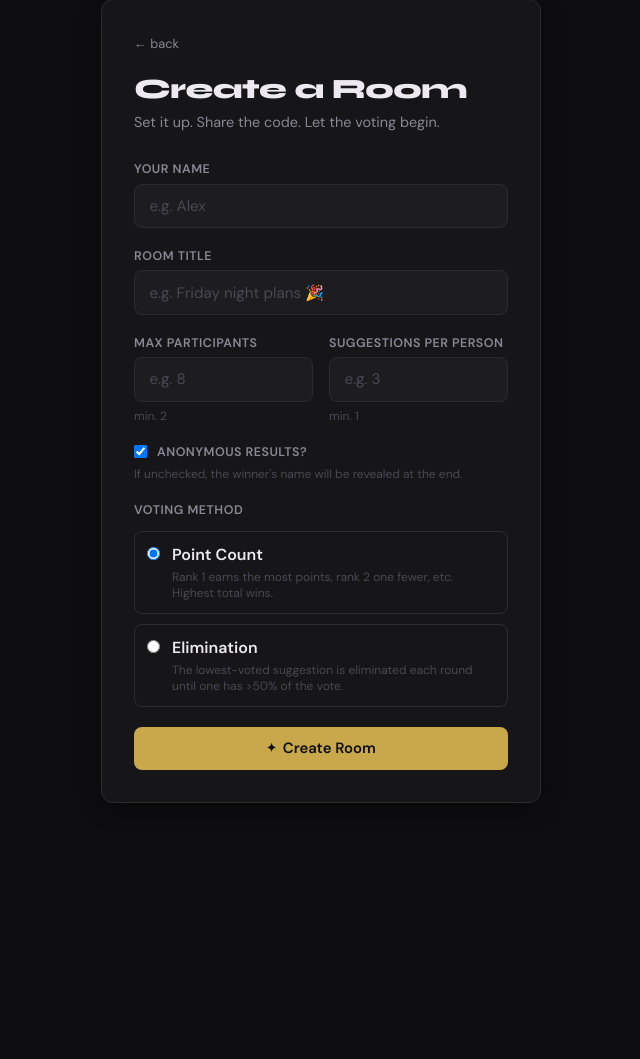
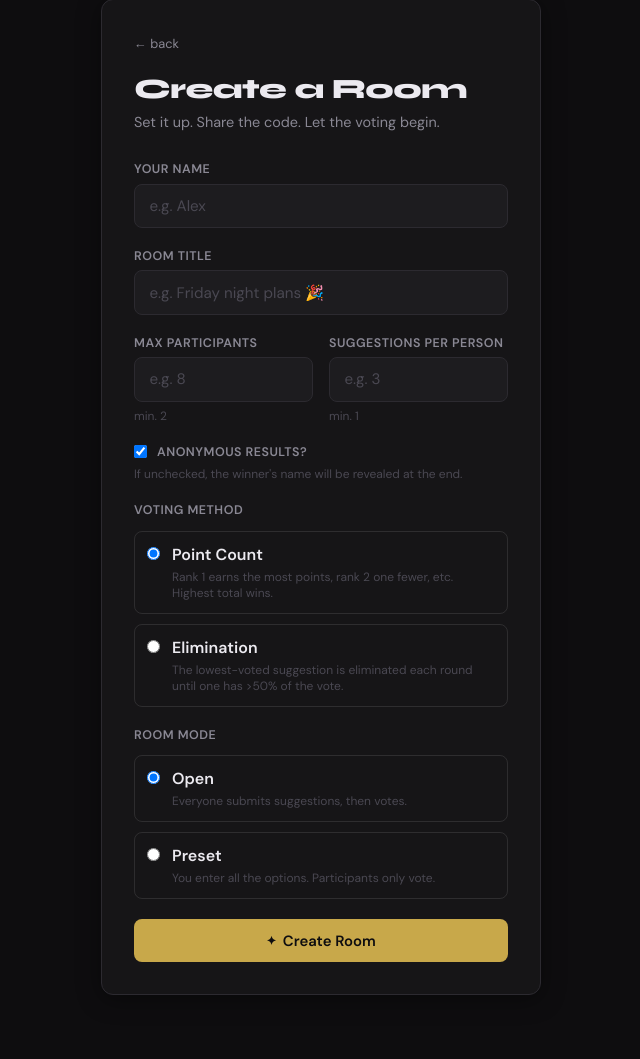
Before and after one commit to scolin123/WhatsTheMotive, a Flask app: page /room/create in a window 1280 px wide. Shown: the part 95-1154 px from the top of the page, without its empty margins (319-959 px from the left). Before the commit the page ends 898 px from the top, so only its background shows below. Run offline with Flask 3, Linux system fonts and the light colour scheme; parts of the project's set-up code (start-up, migrations or seed data) failed here and were passed over.

Commit message:
Host can add present options

```diff
--- a/app.py
+++ b/app.py
@@ -84,8 +84,11 @@ def create_room_submit():
     title                = request.form.get("title", "").strip()
     max_participants_raw = request.form.get("max_participants", "").strip()
     spp_raw              = request.form.get("suggestions_per_person", "").strip()
-    # Get the selected voting method from the radio buttons
-    voting_method        = request.form.get("voting_method", "borda")
+    # Get the selected voting method and room mode from the radio buttons
+    voting_method = request.form.get("voting_method", "borda")
+    room_mode     = request.form.get("room_mode", "open")
+    if room_mode not in ("open", "preset"):
+        room_mode = "open"
     res_anon = request.form.get("results_anonymous") == "on"
 
     errors = []
@@ -104,13 +107,14 @@ def create_room_submit():
         errors.append("Max participants must be a whole number.")
 
     suggestions_per_person = None
-    try:
-        suggestions_per_person = int(spp_raw)
-        if suggestions_per_person < 1:
-            errors.append("Suggestions per person must be at least 1.")
-            suggestions_per_person = None
-    except ValueError:
-        errors.append("Suggestions per person must be a whole number.")
+    if room_mode == "open":
+        try:
+            suggestions_per_person = int(spp_raw)
+            if suggestions_per_person < 1:
+                errors.append("Suggestions per person must be at least 1.")
+                suggestions_per_person = None
+        except ValueError:
+            errors.append("Suggestions per person must be a whole number.")
 
     if errors:
         for e in errors:
@@ -124,7 +128,8 @@ def create_room_submit():
             max_participants=max_participants,
             suggestions_per_person=suggestions_per_person,
             results_anonymous=res_anon,
-            voting_method=voting_method  # Pass the method here
+            voting_method=voting_method,
+            room_mode=room_mode,
         )
     except (ValueError, RuntimeError) as e:
         flash(str(e), "error")
@@ -290,8 +295,11 @@ def suggestions_page(code: str):
     my_suggestions  = get_suggestions_by_participant(room["id"], display_name)
     all_suggestions = get_suggestions(room["id"])
     slots_used      = len(my_suggestions)
-    slots_total     = room["suggestions_per_person"]
-    slots_remaining = max(0, slots_total - slots_used)
+    slots_total     = room.get("suggestions_per_person") or 0
+    if room.get("room_mode") == "preset":
+        slots_remaining = 999  # host has no cap in preset mode
+    else:
+        slots_remaining = max(0, slots_total - slots_used)
 
     participants = get_participants(room["id"])
     return render_template(
@@ -345,6 +353,11 @@ def suggestions_submit(code: str):
     if not room:
         flash("Room not found.", "error")
         return redirect(url_for("home"))
+
+    # In preset mode, only the host may submit options
+    if room.get("room_mode") == "preset" and not session.get("is_host"):
+        flash("This room is in preset mode. Only the host can add options.", "error")
+        return redirect(url_for("suggestions_page", code=code))
 
     text = request.form.get("suggestion_text", "").strip()
     if not text:
--- a/templates/create_room.html
+++ b/templates/create_room.html
@@ -137,6 +137,43 @@
         </div>
       </div>
 
+      <div class="form__group">
+        <label class="form__label">Room Mode</label>
+        <div style="display: flex; flex-direction: column; gap: 10px; margin-top: 6px;">
+
+          <label style="display: flex; align-items: flex-start; gap: 12px; cursor: pointer; padding: 12px; border: 1px solid rgba(255,255,255,0.1); border-radius: 8px;">
+            <input
+              type="radio"
+              name="room_mode"
+              value="open"
+              id="mode-open"
+              style="margin-top: 3px; flex-shrink: 0;"
+              {% if (form_data | default({})).get('room_mode', 'open') != 'preset' %}checked{% endif %}
+            >
+            <span style="display: flex; flex-direction: column; gap: 4px;">
+              <strong>Open</strong>
+              <span class="form__hint">Everyone submits suggestions, then votes.</span>
+            </span>
+          </label>
+
+          <label style="display: flex; align-items: flex-start; gap: 12px; cursor: pointer; padding: 12px; border: 1px solid rgba(255,255,255,0.1); border-radius: 8px;">
+            <input
+              type="radio"
+              name="room_mode"
+              value="preset"
+              id="mode-preset"
+              style="margin-top: 3px; flex-shrink: 0;"
+              {% if (form_data | default({})).get('room_mode') == 'preset' %}checked{% endif %}
+            >
+            <span style="display: flex; flex-direction: column; gap: 4px;">
+              <strong>Preset</strong>
+              <span class="form__hint">You enter all the options. Participants only vote.</span>
+            </span>
+          </label>
+
+        </div>
+      </div>
+
       <button class="btn btn--primary btn--full" type="submit">
         <span class="btn__icon">✦</span> Create Room
       </button>
@@ -144,4 +181,24 @@
     </form>
   </div>
 </div>
+
+<script>
+  // Find the suggestions-per-person row (it lives inside .form__row)
+  const sppInput = document.getElementById('suggestions_per_person');
+  const sppRow   = sppInput ? sppInput.closest('.form__row') : null;
+
+  function toggleSpp() {
+    const isPreset = document.getElementById('mode-preset').checked;
+    if (sppRow) sppRow.style.display = isPreset ? 'none' : '';
+    if (sppInput) sppInput.required = !isPreset;
+  }
+
+  document.querySelectorAll('input[name="room_mode"]').forEach(r =>
+    r.addEventListener('change', toggleSpp)
+  );
+
+  // Run once on page load (handles form_data repopulation after validation error)
+  toggleSpp();
+</script>
+
 {% endblock %}
```
Also changed, not shown: services/suggestion_service.py (+14 -9 lines), templates/lobby.html (+12 -2 lines), templates/suggestions.html (+48 -8 lines).
